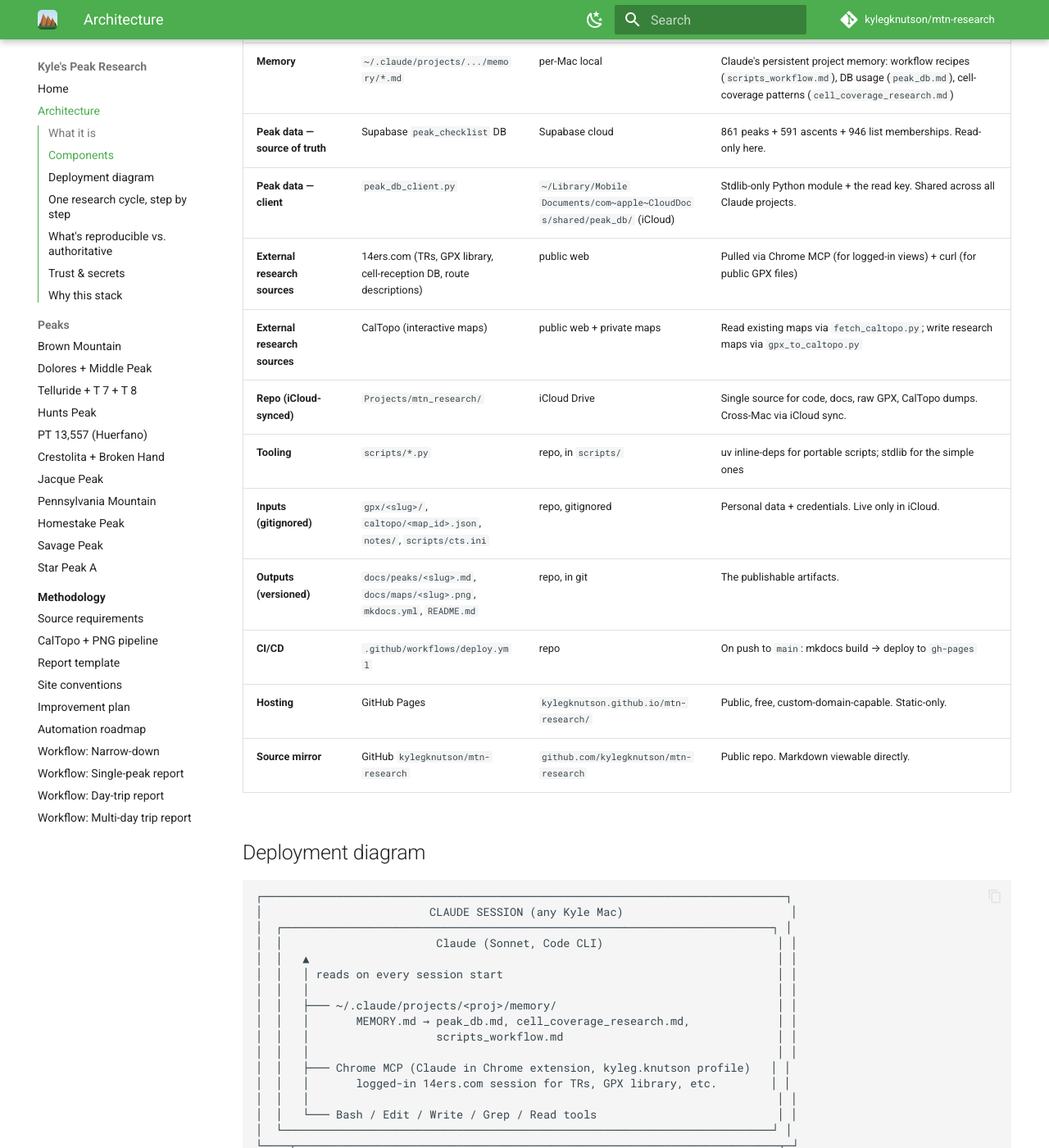
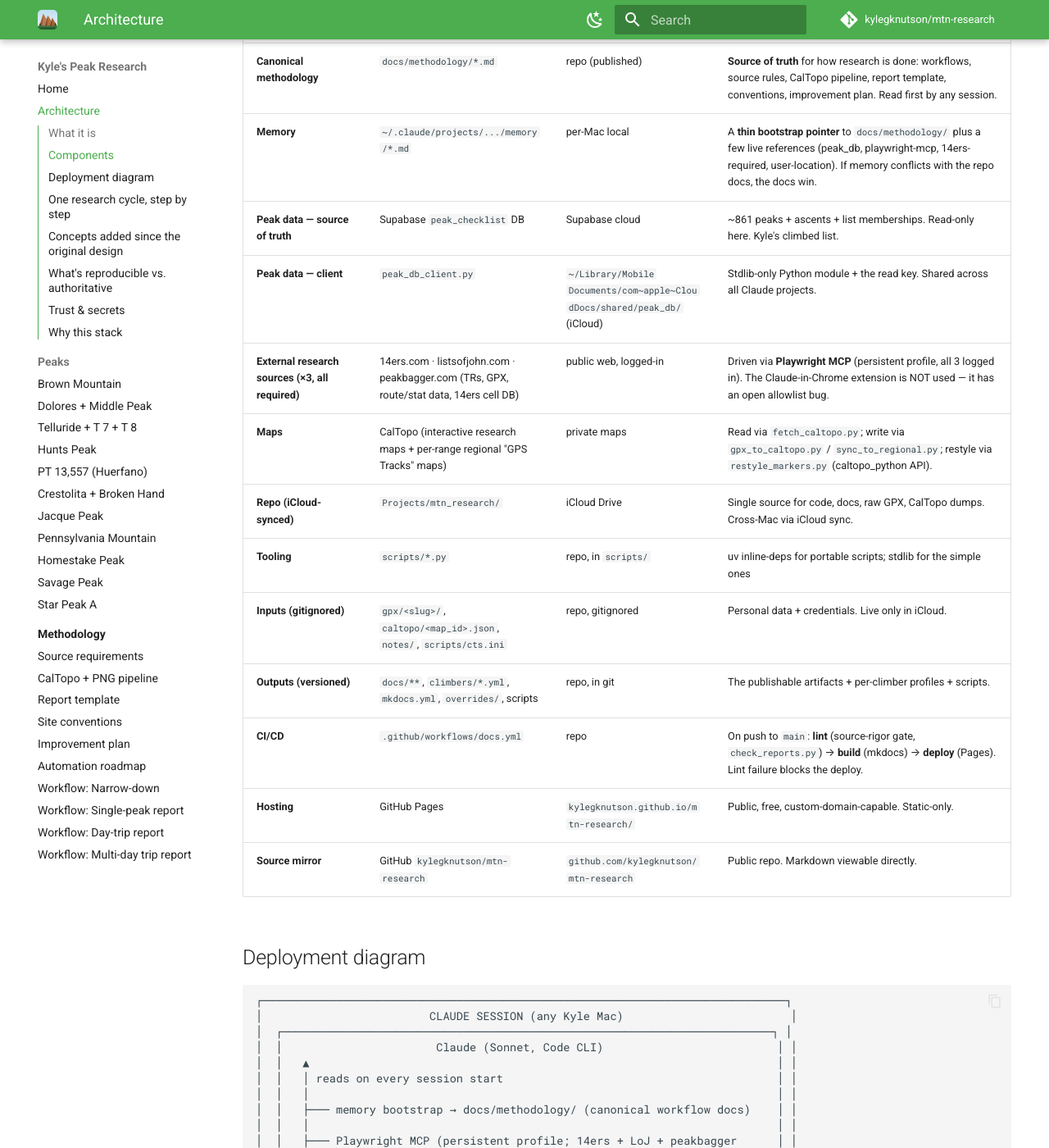
Before and after one commit to kylegknutson/mtn-research, an MkDocs documentation site: the page built from docs/architecture.md, in a window 1280 px wide and 1400 px high, scrolled down 591 px. Shown: the whole window at 82% size. Built offline with MkDocs 1.6.1 and Material for MkDocs 9.7.7, drawn with Linux system fonts in a browser that asks for light colours; comment, search, counter and statistics services are not loaded; some of the changed text lies outside the part shown.

Commit message:
Wave 1 (F1): refresh architecture.md to current reality
- Browser: Playwright MCP (not Claude-in-Chrome — allowlist bug)
- All 3 sources (14ers + LoJ + peakbagger), logged-in, required
- Methodology is canonical in docs/methodology/; memory is a pointer
- Scripts box updated (sync_to_regional, restyle_markers, combo_stats,
  drive_time, check_reports, build_*_gpx, delete_caltopo_marker)
- CI: docs.yml with lint(source gate) → build → deploy
- New "Concepts added since original design" section: methodology canon,
  3-source rule, research+regional maps + marker scheme, multi-climber,
  report flavors, narrow-down artifacts, site polish (favicon/OG)
- Research-cycle steps rewritten; reproducible-artifacts table updated
- Last updated 2026-06-02

```diff
--- a/docs/architecture.md
+++ b/docs/architecture.md
@@ -13,16 +13,17 @@ It is **not** an app. It is **a static site fed by an iCloud-synced repo, with s
 | Layer | Component | Where it lives | Role |
 |---|---|---|---|
 | **Authoring runtime** | Claude session in `mtn_research/` | macOS terminal / Claude Code | The agent that drives the cycle: queries DB, reads TRs, writes markdown, runs scripts, commits |
-| **Memory** | `~/.claude/projects/.../memory/*.md` | per-Mac local | Claude's persistent project memory: workflow recipes (`scripts_workflow.md`), DB usage (`peak_db.md`), cell-coverage patterns (`cell_coverage_research.md`) |
-| **Peak data — source of truth** | Supabase `peak_checklist` DB | Supabase cloud | 861 peaks + 591 ascents + 946 list memberships. Read-only here. |
+| **Canonical methodology** | `docs/methodology/*.md` | repo (published) | **Source of truth** for how research is done: workflows, source rules, CalTopo pipeline, report template, conventions, improvement plan. Read first by any session. |
+| **Memory** | `~/.claude/projects/.../memory/*.md` | per-Mac local | A **thin bootstrap pointer** to `docs/methodology/` plus a few live references (peak_db, playwright-mcp, 14ers-required, user-location). If memory conflicts with the repo docs, the docs win. |
+| **Peak data — source of truth** | Supabase `peak_checklist` DB | Supabase cloud | ~861 peaks + ascents + list memberships. Read-only here. Kyle's climbed list. |
 | **Peak data — client** | `peak_db_client.py` | `~/Library/Mobile Documents/com~apple~CloudDocs/shared/peak_db/` (iCloud) | Stdlib-only Python module + the read key. Shared across all Claude projects. |
-| **External research sources** | 14ers.com (TRs, GPX library, cell-reception DB, route descriptions) | public web | Pulled via Chrome MCP (for logged-in views) + curl (for public GPX files) |
-| **External research sources** | CalTopo (interactive maps) | public web + private maps | Read existing maps via `fetch_caltopo.py`; write research maps via `gpx_to_caltopo.py` |
+| **External research sources (×3, all required)** | 14ers.com · listsofjohn.com · peakbagger.com (TRs, GPX, route/stat data, 14ers cell DB) | public web, logged-in | Driven via **Playwright MCP** (persistent profile, all 3 logged in). The Claude-in-Chrome extension is NOT used — it has an open allowlist bug. |
+| **Maps** | CalTopo (interactive research maps + per-range regional "GPS Tracks" maps) | private maps | Read via `fetch_caltopo.py`; write via `gpx_to_caltopo.py` / `sync_to_regional.py`; restyle via `restyle_markers.py` (caltopo_python API). |
 | **Repo (iCloud-synced)** | `Projects/mtn_research/` | iCloud Drive | Single source for code, docs, raw GPX, CalTopo dumps. Cross-Mac via iCloud sync. |
 | **Tooling** | `scripts/*.py` | repo, in `scripts/` | uv inline-deps for portable scripts; stdlib for the simple ones |
 | **Inputs (gitignored)** | `gpx/<slug>/`, `caltopo/<map_id>.json`, `notes/`, `scripts/cts.ini` | repo, gitignored | Personal data + credentials. Live only in iCloud. |
-| **Outputs (versioned)** | `docs/peaks/<slug>.md`, `docs/maps/<slug>.png`, `mkdocs.yml`, `README.md` | repo, in git | The publishable artifacts. |
-| **CI/CD** | `.github/workflows/deploy.yml` | repo | On push to `main`: mkdocs build → deploy to `gh-pages` |
+| **Outputs (versioned)** | `docs/**`, `climbers/*.yml`, `mkdocs.yml`, `overrides/`, scripts | repo, in git | The publishable artifacts + per-climber profiles + scripts. |
+| **CI/CD** | `.github/workflows/docs.yml` | repo | On push to `main`: **lint** (source-rigor gate, `check_reports.py`) → **build** (mkdocs) → **deploy** (Pages). Lint failure blocks the deploy. |
 | **Hosting** | GitHub Pages | `kylegknutson.github.io/mtn-research/` | Public, free, custom-domain-capable. Static-only. |
 | **Source mirror** | GitHub `kylegknutson/mtn-research` | `github.com/kylegknutson/mtn-research` | Public repo. Markdown viewable directly. |
 
@@ -36,12 +37,10 @@ It is **not** an app. It is **a static site fed by an iCloud-synced repo, with s
 │  │   ▲                                                                      │ │
 │  │   │ reads on every session start                                         │ │
 │  │   │                                                                      │ │
-│  │   ├─── ~/.claude/projects/<proj>/memory/                                 │ │
-│  │   │       MEMORY.md → peak_db.md, cell_coverage_research.md,             │ │
-│  │   │                   scripts_workflow.md                                │ │
+│  │   ├─── memory bootstrap → docs/methodology/ (canonical workflow docs)    │ │
 │  │   │                                                                      │ │
-│  │   ├─── Chrome MCP (Claude in Chrome extension, kyleg.knutson profile)   │ │
-│  │   │       logged-in 14ers.com session for TRs, GPX library, etc.        │ │
+│  │   ├─── Playwright MCP (persistent profile; 14ers + LoJ + peakbagger      │ │
+│  │   │       all logged in)  ·  Chrome extension unused (allowlist bug)     │ │
 │  │   │                                                                      │ │
 │  │   └─── Bash / Edit / Write / Grep / Read tools                           │ │
 │  └─────────────────────────────────────────────────────────────────────────┘ │
@@ -69,9 +68,10 @@ It is **not** an app. It is **a static site fed by an iCloud-synced repo, with s
                        ┌──────────────────────────────┐                       │
      ┌─────────────── │   Public web (HTTPS)         │ ──────────────────────┤
      │                │   ───────────────────────    │                       │
-     │  14ers.com     │   • 14ers.com (TRs, GPX,    │   CalTopo (maps,      │
-     │  (curl + UA)   │      cell DB, routes)        │   caltopo_python API)  │
-     │  ◀────────────│   • CalTopo public + private │ ─────────────────────▶ │
+     │  Playwright    │   • 14ers · LoJ · peakbagger │   CalTopo (research +  │
+     │  MCP (logged   │      (TRs, GPX, stats, cell) │   regional maps,       │
+     │  in ×3)        │   • Google Maps (drive time) │   caltopo_python API)  │
+     │  ◀────────────│   • CalTopo private maps     │ ─────────────────────▶ │
      │                └──────────────────────────────┘                        │
      │                                                                        │
      ▼                                                                        ▼
@@ -91,10 +91,10 @@ It is **not** an app. It is **a static site fed by an iCloud-synced repo, with s
 │                      scripts/ (uv inline-deps, portable)                     │
 │   ┌─────────────────────┬──────────────────────┬──────────────────────────┐ │
 │   │ make_overview_map   │ fetch_caltopo        │ find_nearby              │ │
-│   │ (Pillow+OSM tiles)  │ (caltopo_python)     │ (stdlib)                 │ │
-│   ├─────────────────────┼──────────────────────┼──────────────────────────┤ │
-│   │ gpx_to_caltopo      │ caltopo_to_gpx       │                          │ │
-│   │ (caltopo_python)    │ (stdlib)             │                          │ │
+│   │ (Pillow+OSM tiles,  │ gpx_to_caltopo       │ combo_stats              │ │
+│   │  source-colored)    │ sync_to_regional     │ drive_time               │ │
+│   │ caltopo_to_gpx      │ restyle_markers      │ check_reports (CI gate)  │ │
+│   │ build_*_gpx         │ delete_caltopo_marker│ (all caltopo_python/std) │ │
 │   └─────────────────────┴──────────────────────┴──────────────────────────┘ │
 └──────────────────────────────┬──────────────────────────────────────────────┘
                                │
@@ -104,10 +104,10 @@ It is **not** an app. It is **a static site fed by an iCloud-synced repo, with s
 │                         GitHub: kylegknutson/mtn-research                    │
 │                                                                              │
 │   ┌──────────────────────┐         ┌──────────────────────────────────────┐ │
-│   │ main branch          │ ─────▶  │ GitHub Actions: deploy.yml           │ │
-│   │ (markdown, PNGs,     │         │   - install mkdocs-material          │ │
-│   │  scripts, mkdocs.yml)│         │   - mkdocs build                     │ │
-│   └──────────────────────┘         │   - push site/ to gh-pages branch    │ │
+│   │ main branch          │ ─────▶  │ GitHub Actions: docs.yml             │ │
+│   │ (markdown, PNGs,     │         │   - lint: check_reports.py (gate)    │ │
+│   │  scripts, mkdocs.yml)│         │   - build: mkdocs                    │ │
+│   └──────────────────────┘         │   - deploy: Pages artifact           │ │
 │                                    └─────────────┬────────────────────────┘ │
 │                                                  ▼                           │
 │                                    ┌──────────────────────────────────────┐ │
@@ -131,25 +131,38 @@ It is **not** an app. It is **a static site fed by an iCloud-synced repo, with s
 
 ## One research cycle, step by step
 
-1. **Kyle:** "Find me unclimbed Sangre 13ers under 4,000 ft / 8 mi."
-2. **Claude reads memory** → knows to use `peak_db_client` (not Google Sheets), to pull TRs at the broad-research stage, to use the Chrome extension for logged-in features, to use uv-based scripts.
-3. **DB query** via `peak_db_client.peaks(range="eq.Sangre de Cristo", ...)` and `ascents()` → list of candidates.
-4. **TR pull** via Chrome MCP → narrows by route stats, access flags, recent conditions.
-5. **Cell coverage check** via 14ers.com community DB URL pattern (memorized) → flagged "no data, use InReach."
-6. **Deep dive for chosen peaks** → more TR reads, route GPX download via curl (no auth needed for public GPX), peak DB lookups for cluster context.
-7. **Authoring** → `docs/peaks/<slug>.md` written by Claude. References interactive CalTopo map URL + overview PNG path.
-8. **Map generation** → `scripts/make_overview_map.py <slug>` reads `gpx/<slug>/*.gpx`, calls OpenTopoMap tiles, writes `docs/maps/<slug>.png`.
-9. **CalTopo research map** (optional, when GPX warrants it) → `scripts/gpx_to_caltopo.py --gpx-dir gpx/<slug> --new-map "Research: ..."` → returns shareable URL, pasted into the markdown.
-10. **mkdocs.yml nav update** → add the new peak to the sidebar.
-11. **Commit + push** via `gh`-authed `git push` → GitHub Actions runs → Pages updates in ~1 min.
-12. **Result:** a public URL Kyle can open from his phone at the trailhead, plus a CalTopo map he can layer on his offline planning.
+1. **Kyle:** "Find me unclimbed Sangre 13ers under 4,000 ft / 8 mi" (narrow-down) or "do a report on Peak X" (report).
+2. **Claude reads `docs/methodology/`** (pointed to by the memory bootstrap) → knows the workflow, source rules, pipeline, conventions.
+3. **Login check** — confirm all 3 sources logged in via Playwright (per source-requirements). No 14ers → halt.
+4. **DB query** via `peak_db_client.peaks(...)` + `ascents()` → candidates; cluster analysis (nearby unclimbed ranked, same-drainage flag).
+5. **TR + GPX sweep across all 3 sources** (14ers + LoJ + peakbagger) via Playwright → route stats, combo signal, every GPX track.
+6. **Stats / cell / drive** → `combo_stats.py` (distance/gain), 14ers cell DB, `drive_time.py` (Maps link from the climber's home).
+7. **Authoring** → `docs/peaks/<slug>.md` (or `docs/trips/` for multi-day) per the report template, ending with the "Sources checked" footer.
+8. **Maps (required, ship with the report):**
+   - `gpx_to_caltopo.py --gpx-dir gpx/<slug> --new-map "Research: …" --no-dedupe` → research map (summit=blue `peak`, others=gray `point`, tracks source-colored).
+   - `sync_to_regional.py --slug <slug> --map-id <regional>` → also push tracks into the range's regional "GPS Tracks" map.
+   - `make_overview_map.py <slug>` → `docs/maps/<slug>.png` (source-colored, objective-framed).
+9. **Wire up** → map IDs + PNG into the markdown; `image:` frontmatter for the link preview; mkdocs nav + index.
+10. **Commit + push** → Actions runs **lint (source gate) → build → deploy**; Pages updates in ~1 min. Don't mark "researched" until the deploy is green.
+11. **Result:** a public URL with a link-preview card, openable from the phone at the trailhead, plus interactive CalTopo research + regional maps.
+
+## Concepts added since the original design
+
+- **Methodology is canonical and in-repo.** `docs/methodology/` (workflows, source-requirements, caltopo-pipeline, report-template, conventions, improvement-plan) is the source of truth. Memory is a thin pointer. → reproducible on any Mac, no chat history.
+- **Three sources, always.** 14ers + LoJ + peakbagger must each be logged-in and checked; a "Sources checked" footer asserts it and the CI lint gate enforces it.
+- **Browser = Playwright MCP** (persistent profile), not the Claude-in-Chrome extension (open allowlist bug).
+- **CalTopo: research + regional maps.** Each report has a focused research map; tracks are *also* synced into a per-range regional "GPS Tracks" map (registry in `caltopo-pipeline.md`). Marker scheme: summit = blue `peak` (`#2E78C7`), everything else = gray `point` (`#9E9E9E`); tracks colored by source.
+- **Multi-climber.** `climbers/<slug>.yml` holds home address (drive-time origin) + climbed-list source (peak_db for Kyle, 14ers checklist for friends). Friends get per-`(peak,climber)` reports and their own published site. (Scaffolded; not yet exercised end-to-end.)
+- **Report flavors.** Single-peak · day-trip (multi-peak, one outing) · multi-day backpack (`docs/trips/`).
+- **Narrow-downs as artifacts.** Saved to `docs/lists/` (snapshot + re-runnable criteria) rather than chat-only. *(Planned — see improvement-plan.)*
+- **Site polish.** Flatirons favicon + home logo; per-report Open Graph link previews (own overview map as the card) via `overrides/main.html`; external links open in a new tab.
 
 ## What's reproducible vs. authoritative
 
 | Artifact | Source of truth | Regeneratable? |
 |---|---|---|
 | `peaks` / `ascents` rows | Supabase (written by separate peak_checklist webapp) | No — owned upstream |
-| Downloaded GPX in `gpx/<slug>/` | 14ers.com (publicly downloadable per-trip) | Yes — re-curl |
+| Downloaded GPX in `gpx/<slug>/` | 14ers + LoJ + peakbagger (logged-in, via Playwright) | Yes — re-sweep all 3 sources |
 | CalTopo JSON dumps in `caltopo/` | Kyle's CalTopo account | Yes — `fetch_caltopo.py` |
 | Overview PNGs in `docs/maps/` | derived from `gpx/<slug>/` + OSM tiles | Yes — `make_overview_map.py` |
 | Markdown in `docs/peaks/` | Claude + Kyle, version-controlled in git | Authoritative — this is the work product |
```
Also changed, not shown: other parts of docs/architecture.md (+1 -1 lines).
